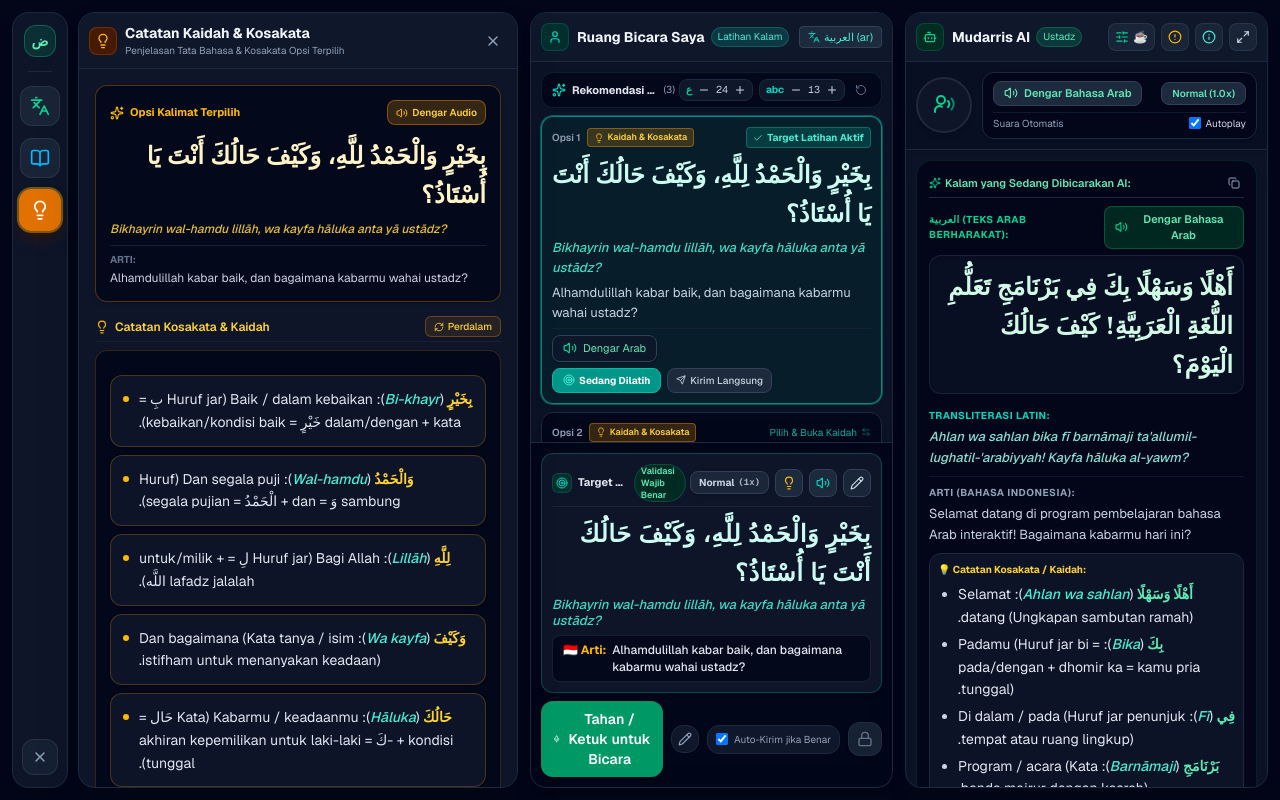
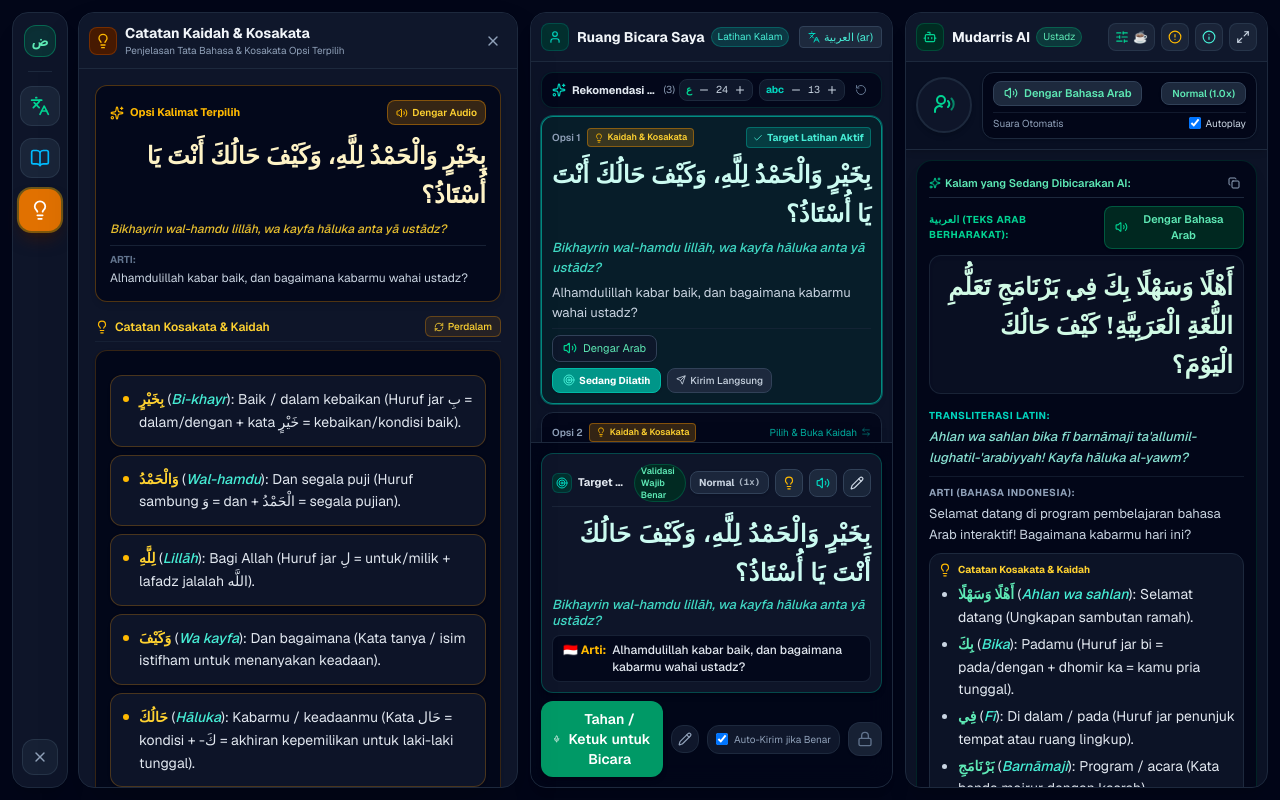
Before and after one commit to r3ndyipb/belajar-bahasa-arab, a Next.js app: page / in a window 1280 px wide. Both pictures are taken after a click on the button 40 px from the left and 210 px from the top of the page. Built offline with nearby package versions, Linux system fonts and the light colour scheme.

Commit message:
fix(ui): perataan kiri untuk penjelasan catatan latin dan eliminasi judul ganda

```diff
--- a/src/app/components/FormattedMessage.tsx
+++ b/src/app/components/FormattedMessage.tsx
@@ -26,6 +26,12 @@ function sanitizeMarkdown(content: string): string {
   if (!content) return "";
 
   let text = content.replace(/\r\n/g, "\n");
+
+  // 0. Bersihkan semua variasi baris judul 'Catatan Kosakata / Kaidah' agar tidak dobel/tumpang-tindih
+  text = text.replace(
+    /^[ \t]*(?:[-*•]\s*)?(?:\*{1,3})?(?:💡|📖)?\s*(?:\*{1,3})?Catatan\s+(?:Kosakata|Kaidah|Mufradat)(?:[ \t]*[/&][ \t]*(?:Kosakata|Kaidah|Mufradat))?(?:[ \t]*\([^)]+\))?:?(?:\*{1,3})?[ \t]*\n*/gim,
+    ""
+  );
 
   // 1. Pisahkan bullet inline (misal "text. • Kata ...") menjadi baris baru list markdown (- )
   text = text.replace(/([.!?)]|[^\n])\s+[•●◦⁃]\s+/g, "$1\n\n- ");
@@ -95,7 +101,7 @@ export default function FormattedMessage({
       : "bg-sky-950/80 text-sky-200 border-sky-900/60";
 
   return (
-    <div className="formatted-message-container text-xs sm:text-sm leading-relaxed break-words">
+    <div className="formatted-message-container text-xs sm:text-sm leading-relaxed break-words text-left" dir="ltr">
       <ReactMarkdown
         remarkPlugins={[remarkGfm]}
         components={{
@@ -161,7 +167,7 @@ export default function FormattedMessage({
             const isFokusTataBahasa = /Fokus Tata Bahasa/i.test(rawText);
             if (isFokusTataBahasa && theme === "amber") {
               return (
-                <div className="mt-3.5 p-3 rounded-xl bg-amber-950/40 border border-amber-500/35 text-amber-200 text-xs sm:text-sm leading-relaxed shadow-sm">
+                <div className="mt-3.5 p-3 rounded-xl bg-amber-950/40 border border-amber-500/35 text-amber-200 text-xs sm:text-sm leading-relaxed shadow-sm text-left" dir="ltr">
                   {children}
                 </div>
               );
@@ -169,12 +175,12 @@ export default function FormattedMessage({
 
             return (
               <p
-                className={`mb-2 last:mb-0 ${
+                className={`mb-2 last:mb-0 text-left ${
                   isPureArabic
                     ? "font-serif text-base sm:text-lg text-emerald-200 leading-loose text-right"
-                    : "text-slate-200 leading-relaxed"
+                    : "text-slate-200 leading-relaxed text-left"
                 }`}
-                dir={isPureArabic ? "rtl" : "auto"}
+                dir={isPureArabic ? "rtl" : "ltr"}
               >
                 {children}
               </p>
@@ -187,17 +193,17 @@ export default function FormattedMessage({
             <em className="italic text-teal-300 font-medium">{children}</em>
           ),
           h1: ({ children }) => (
-            <h1 className="text-base sm:text-lg font-bold text-slate-100 mt-3 mb-1.5 border-b border-slate-800 pb-1">
+            <h1 className="text-base sm:text-lg font-bold text-slate-100 mt-3 mb-1.5 border-b border-slate-800 pb-1 text-left" dir="ltr">
               {children}
             </h1>
           ),
           h2: ({ children }) => (
-            <h2 className="text-sm sm:text-base font-bold text-slate-100 mt-2.5 mb-1 border-b border-slate-800/60 pb-0.5">
+            <h2 className="text-sm sm:text-base font-bold text-slate-100 mt-2.5 mb-1 border-b border-slate-800/60 pb-0.5 text-left" dir="ltr">
               {children}
             </h2>
           ),
           h3: ({ children }) => (
-            <h3 className={`text-xs sm:text-sm font-bold ${accentColor} mt-2 mb-1`}>
+            <h3 className={`text-xs sm:text-sm font-bold ${accentColor} mt-2 mb-1 text-left`} dir="ltr">
               {children}
             </h3>
           ),
@@ -205,28 +211,29 @@ export default function FormattedMessage({
             <ul
               className={
                 theme === "amber"
-                  ? "my-2.5 space-y-2 list-none p-0"
-                  : "list-disc pl-5 my-1.5 space-y-1 text-slate-300"
+                  ? "my-2.5 space-y-2 list-none p-0 text-left"
+                  : "list-disc pl-5 my-1.5 space-y-1 text-slate-300 text-left"
               }
+              dir="ltr"
             >
               {children}
             </ul>
           ),
           ol: ({ children }) => (
-            <ol className="list-decimal pl-5 my-1.5 space-y-1 text-slate-300">
+            <ol className="list-decimal pl-5 my-1.5 space-y-1 text-slate-300 text-left" dir="ltr">
               {children}
             </ol>
           ),
           li: ({ children }) => {
             if (theme === "amber") {
               return (
-                <li className="p-2.5 sm:p-3 rounded-xl bg-slate-900/90 border border-amber-500/25 text-slate-200 text-xs sm:text-sm shadow-sm hover:border-amber-500/40 transition-colors leading-relaxed flex items-start gap-2.5">
+                <li className="p-2.5 sm:p-3 rounded-xl bg-slate-900/90 border border-amber-500/25 text-slate-200 text-xs sm:text-sm shadow-sm hover:border-amber-500/40 transition-colors leading-relaxed flex items-start gap-2.5 text-left" dir="ltr">
                   <span className="w-1.5 h-1.5 rounded-full bg-amber-400 mt-2 shrink-0" />
-                  <div className="flex-1 min-w-0">{children}</div>
+                  <div className="flex-1 min-w-0 text-left" dir="ltr">{children}</div>
                 </li>
               );
             }
-            return <li className="leading-relaxed">{children}</li>;
+            return <li className="leading-relaxed text-left" dir="ltr">{children}</li>;
           },
           code: ({ children }) => (
             <code className="px-1.5 py-0.5 rounded bg-slate-800 text-amber-300 font-mono text-[11px] border border-slate-700">
--- a/src/app/page.tsx
+++ b/src/app/page.tsx
@@ -2431,11 +2431,9 @@ WAJIB IKUTI FORMAT PERSIS SEPERTI CONTOH DI BAWAH INI (LANGSUNG LIST KATA, JANGA
                         <span>Menyusun uraian translate per kata, makna kosakata & fokus tata bahasa...</span>
                       </div>
                     ) : selectedOptionNotes.notes ? (
-                      <div className="p-3.5 rounded-xl bg-slate-950/90 border border-amber-500/20 text-xs text-slate-200 leading-relaxed shadow-sm">
+                      <div className="p-3.5 rounded-xl bg-slate-950/90 border border-amber-500/20 text-xs text-slate-200 leading-relaxed shadow-sm text-left" dir="ltr">
                         <FormattedMessage
-                          content={selectedOptionNotes.notes
-                            .replace(/^[ \t]*(?:💡|📖)?\s*\*?\*?Catatan Kosakata\s*[/&]\s*Kaidah:?\*?\*?[ \t]*\n*/i, "")
-                            .trim()}
+                          content={selectedOptionNotes.notes}
                           theme="amber"
                         />
                       </div>
@@ -3793,10 +3791,11 @@ WAJIB IKUTI FORMAT PERSIS SEPERTI CONTOH DI BAWAH INI (LANGSUNG LIST KATA, JANGA
 
               {/* Catatan / Mufradat bila ada dengan FormattedMessage */}
               {currentAiSpeech.notes && (
-                <div className="mt-1.5 p-2 rounded-xl bg-slate-900/80 border border-slate-800 text-[10px] text-slate-300">
-                  <span className="font-bold text-amber-300 block mb-0.5">
-                    💡 Catatan Kosakata / Kaidah:
-                  </span>
+                <div className="mt-1.5 p-2 rounded-xl bg-slate-900/80 border border-slate-800 text-[10px] text-slate-300 text-left" dir="ltr">
+                  <div className="flex items-center gap-1.5 font-bold text-amber-300 mb-1 text-left" dir="ltr">
+                    <Lightbulb className="w-3.5 h-3.5 text-amber-400 shrink-0" />
+                    <span>Catatan Kosakata & Kaidah</span>
+                  </div>
                   <FormattedMessage
                     content={currentAiSpeech.notes}
                     theme="emerald"
```
